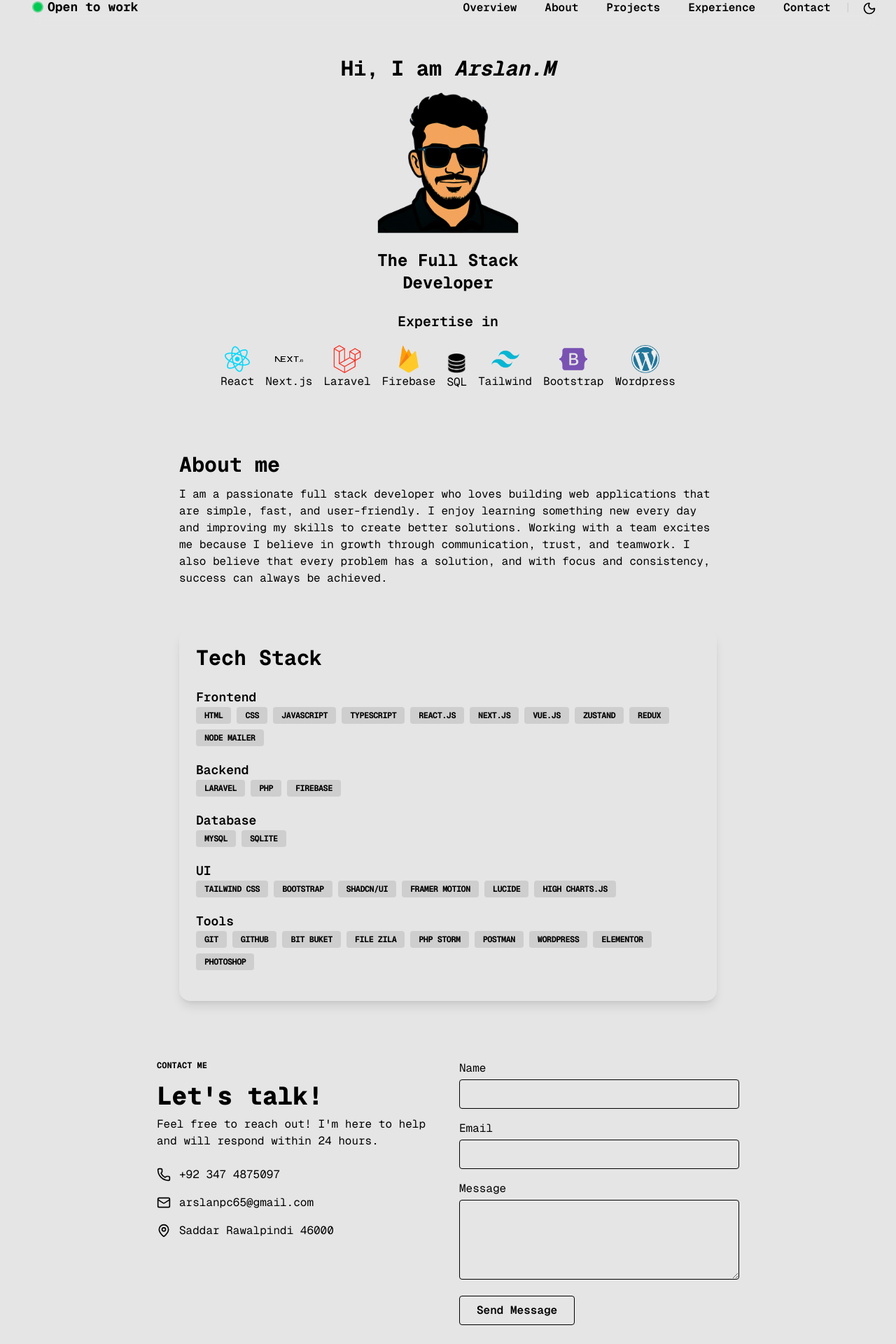
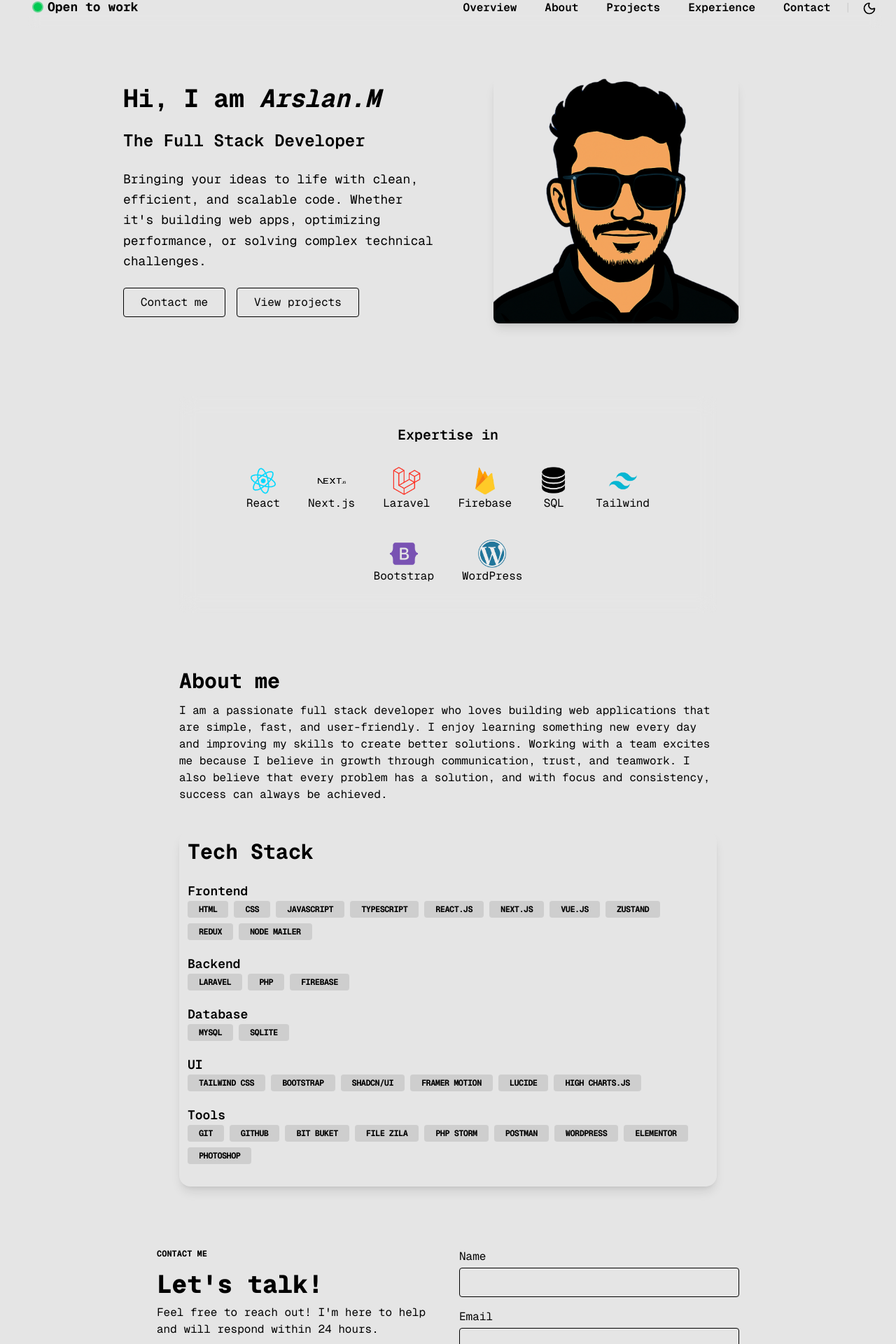
Before and after one commit to arslan433/Ar-Portfolio, a Next.js app: page / in a window 1280 px wide. Shown: the part 20-1940 px from the top of the page at 70% size. Built offline with nearby package versions, Linux system fonts and the light colour scheme.

Commit message:
layout change

```diff
--- a/src/components/ContactForm.tsx
+++ b/src/components/ContactForm.tsx
@@ -2,6 +2,16 @@
 
 import { useState } from "react";
 import { Phone, Mail, MapPin } from "lucide-react";
+import { motion } from "framer-motion";
+
+const itemVariants = {
+  hidden: { opacity: 0, x: 50 },
+  visible: (i: number) => ({
+    opacity: 1,
+    x: 0,
+    transition: { delay: i * 0.2, type: "spring", stiffness: 60 },
+  }),
+};
 
 export default function ContactForm() {
   const [form, setForm] = useState({ name: "", email: "", message: "" });
@@ -30,7 +40,7 @@ export default function ContactForm() {
   };
 
   return (
-    <section className="max-w-4xl mx-auto p-8 grid md:grid-cols-2 gap-8 mt-3">
+    <section className="max-w-4xl mx-auto p-8 grid md:grid-cols-2 gap-8 mt-4">
       <div>
         <h2 className="text-xs  font-bold mb-4">CONTACT ME</h2>
         <p className="text-4xl font-extrabold mb-2">Let's talk!</p>
@@ -72,11 +82,16 @@ export default function ContactForm() {
           </li>
         </ul>
 
-
       </div>
 
-      <form onSubmit={handleSubmit} className="space-y-4">
-        <div>
+      <motion.form
+        onSubmit={handleSubmit}
+        className="space-y-4"
+        initial="hidden"
+        whileInView="visible"
+        viewport={{ once: true, amount: 0.3 }}
+      >
+        <motion.div custom={0} variants={itemVariants}>
           <label className="block mb-1">Name</label>
           <input
             name="name"
@@ -85,8 +100,9 @@ export default function ContactForm() {
             className="w-full border rounded px-3 py-2"
             required
           />
-        </div>
-        <div>
+        </motion.div>
+
+        <motion.div custom={1} variants={itemVariants}>
           <label className="block mb-1">Email</label>
           <input
             type="email"
@@ -96,8 +112,9 @@ export default function ContactForm() {
             className="w-full border rounded px-3 py-2"
             required
           />
-        </div>
-        <div>
+        </motion.div>
+
+        <motion.div custom={2} variants={itemVariants}>
           <label className="block mb-1">Message</label>
           <textarea
             name="message"
@@ -107,7 +124,9 @@ export default function ContactForm() {
             rows={4}
             required
           />
-        </div>
+        </motion.div>
+
+        <motion.div custom={3} variants={itemVariants}>
           <button
             type="submit"
             className="px-6 py-2 border rounded font-semibold hover:bg-white/50 transition"
@@ -115,7 +134,8 @@ export default function ContactForm() {
             Send Message
           </button>
           {status && <p className="mt-2">{status}</p>}
-      </form>
+        </motion.div>
+      </motion.form>
     </section>
   );
 }
--- a/src/components/Overview.tsx
+++ b/src/components/Overview.tsx
@@ -10,145 +10,140 @@ export default function Overview() {
     return (
         <>
             <Header />
-            <div id="overview" className="flex max-sm:mx-3 justify-center ">
-                <div className="flex flex-col mt-20">
-                    <div className="max-w-sm rounded-md bg-whte/10 p-5 backdirop-blur-md text-center items-center" id="">
-                        <div className="justify-items-center">
-                            <h1 id="overview" className="text-3xl font-bold pb-4 max-sm:w-[307px]"> Hi, I am <i>Arslan.M</i> </h1>
+            <div id="overview" className="flex max-sm:mx-3 justify-center py-5 flex-col items-center">
+                {/* Hero Section */}
+                <section className="grid md:grid-cols-2 items-center gap-8 px-8 py-6 pt-28 rounded-lg">
+                    {/* Left Side - Text */}
+                    <div className="space-y-6">
+                        <h1 className="text-4xl font-bold">
+                            Hi, I am <i>Arslan.M</i>
+                        </h1>
+                        <h2 className="text-2xl font-semibold">The Full Stack Developer</h2>
+                        <p className="text-lg leading-relaxed max-w-md">
+                            Bringing your ideas to life with clean, efficient, and scalable code.
+                            Whether it's building web apps, optimizing performance, or solving
+                            complex technical challenges.
+                        </p>
+
+                        <div className="flex gap-4">
+                            <button className="px-6 py-2 border rounded hover:bg-white hover:text-black transition">
+                                Contact me
+                            </button>
+                            <button className="px-6 py-2 border rounded hover:bg-white hover:text-black transition">
+                                View projects
+                            </button>
+                        </div>
+                    </div>
+
+                    {/* Right Side - Profile Image with Motion */}
                     <motion.div
-                                animate={{
-                                    y: [.5, .5, .5],
-                                    scale: [1, 1.03, 1],
-                                }}
-                                transition={{
-                                    duration: 1,
-                                    repeat: Infinity,
-                                    ease: "easeInOut",
-                                }}
+                        animate={{ y: [0, .5, 0], scale: [1, 1.01, 1] }}
+                        transition={{ duration: 2, repeat: Infinity, ease: "easeInOut" }}
+                        className="flex justify-center"
                     >
                         <Image
                             src="/assets/profile.png"
                             alt="profile"
-                                    width={200}
-                                    height={200}
+                            width={350}
+                            height={350}
+                            className="rounded-lg shadow-lg"
                         />
                     </motion.div>
-                            <h2 className="text-2xl font-bold mt-2 p-4">The Full Stack Developer</h2>
-                        </div>
+                </section>
+
+                {/* Expertise Section */}
+                <div className="flex flex-col mt-20 w-full items-center">
+                    <div className="max-w-3xl w-full rounded-md p-8 backdrop-blur-md text-center">
                         <DropdownMenuSeparator />
-                        {/* Expertises section */}
-                        <div className="justify-items-center">
-                            <h3 className="text-xl font-semibold pb-3">Expertise in</h3>
-                            <div className="flex max-sm:flex-wrap max-sm:justify-center">
-                                <div className="p-2 justify-items-center">
-                                    <motion.div animate={{ rotate: 360 }}
-                                        transition={{
-                                            repeat: Infinity,
-                                            repeatType: "loop",
-                                            duration: 5,
-                                            ease: "linear",
-                                        }}>
+                        <h3 className="text-xl font-semibold pb-6">Expertise in</h3>
 
-                                        <Image
-                                            src="/assets/react.webp"
-                                            alt="logo"
-                                            width={40}
-                                            height={40}
-                                        />
+                        <div className="flex flex-wrap justify-center gap-6">
+                            {/* React */}
+                            <div className="p-2 flex flex-col items-center">
+                                <motion.div
+                                    animate={{ rotate: 360 }}
+                                    transition={{ repeat: Infinity, repeatType: "loop", duration: 5, ease: "linear" }}
+                                >
+                                    <Image src="/assets/react.webp" alt="React" width={40} height={40} />
                                 </motion.div>
                                 <h4>React</h4>
                             </div>
-                                <div className="p-2 justify-items-center">
+
+                            {/* Next.js */}
+                            <div className="p-2 flex flex-col items-center" id='imginvert'>
                                 <Image
                                     src="/assets/next.webp"
-                                        alt="logo"
+                                    alt="Next.js"
                                     width={40}
                                     height={40}
                                     className="invert brightness-0"
-                                        id="imginvert"
                                 />
                                 <h4>Next.js</h4>
                             </div>
-                                <div className="p-2 justify-items-center">
-                                    <Image
-                                        src="/assets/laravel.webp"
-                                        alt="logo"
-                                        width={40}
-                                        height={40}
-                                    />
+
+                            {/* Laravel */}
+                            <div className="p-2 flex flex-col items-center">
+                                <Image src="/assets/laravel.webp" alt="Laravel" width={40} height={40} />
                                 <h4>Laravel</h4>
                             </div>
-                                <div className="p-2 justify-items-center">
-                                    <Image
-                                        src="/assets/firebase.webp"
-                                        alt="logo"
-                                        width={40}
-                                        height={40}
-                                    />
+
+                            {/* Firebase */}
+                            <div className="p-2 flex flex-col items-center">
+                                <Image src="/assets/firebase.webp" alt="Firebase" width={40} height={40} />
                                 <h4>Firebase</h4>
                             </div>
-                                <div className="p-2 justify-items-center mt-3 max-sm:mt-0">
+
+                            {/* SQL */}
+                            <div className="p-2 flex flex-col items-center" id="imginvert">
                                 <Image
                                     src="/assets/sql.webp"
-                                        alt="logo"
+                                    alt="SQL"
                                     width={40}
                                     height={40}
                                     className="invert brightness-0"
-                                        id="imginvert"
                                 />
                                 <h4>SQL</h4>
                             </div>
-                                <div className="p-2 justify-items-center">
-                                    <Image
-                                        src="/assets/tailwind.webp"
-                                        alt="logo"
-                                        width={40}
-                                        height={40}
-                                    />
+
+                            {/* Tailwind */}
+                            <div className="p-2 flex flex-col items-center">
+                                <Image src="/assets/tailwind.webp" alt="Tailwind" width={40} height={40} />
                                 <h4>Tailwind</h4>
                             </div>
 
-                                <div className="p-2 justify-items-center">
-                                    <Image
-                                        src="/assets/bootstrap.webp"
-                                        alt="logo"
-                                        width={40}
-                                        height={40}
-                                    />
+                            {/* Bootstrap */}
+                            <div className="p-2 flex flex-col items-center">
+                                <Image src="/assets/bootstrap.webp" alt="Bootstrap" width={40} height={40} />
                                 <h4>Bootstrap</h4>
                             </div>
-                                <div className="p-2 justify-items-center">
-                                    <Image
-                                        src="/assets/wordpress.webp"
-                                        alt="logo"
-                                        width={40}
-                                        height={40}
-                                    />
-                                    <h4>Wordpress</h4>
+
+                            {/* WordPress */}
+                            <div className="p-2 flex flex-col items-center">
+                                <Image src="/assets/wordpress.webp" alt="WordPress" width={40} height={40} />
+                                <h4>WordPress</h4>
                             </div>
                         </div>
                     </div>
                 </div>
             </div>
-            </div>
-            <section id="about" className="justify-content-center justify-items-center">
+            <section id="about" className="justify-content-center justify-items-center py- pt-15">
                 <motion.div className="w-3/5 max-sm:w-[95%] max-sm:px-2"
                     initial={{ opacity: 0, y: 100 }}
                     whileInView={{ opacity: 1, y: 0 }}
                     transition={{ duration: .8 }}
                     viewport={{ once: true }}
                 >
-                    <h2 className="text-3xl font-bold text-cener mb-3 pt-15">About me</h2>
+                    <h2 className="text-3xl font-bold mb-3">About me</h2>
                     <div className="">
-                        <p className="text-left mb-15">I am a passionate full stack developer who loves building web applications that are simple, fast, and user-friendly. I enjoy learning something new every day and improving my skills to create better solutions. Working with a team excites me because I believe in growth through communication, trust, and teamwork. I also believe that every problem has a solution, and with focus and consistency, success can always be achieved.</p>
+                        <p className="text-left mb-">I am a passionate full stack developer who loves building web applications that are simple, fast, and user-friendly. I enjoy learning something new every day and improving my skills to create better solutions. Working with a team excites me because I believe in growth through communication, trust, and teamwork. I also believe that every problem has a solution, and with focus and consistency, success can always be achieved.</p>
                     </div>
                 </motion.div>
             </section>
-            <section id="tech-stack" className="justify-content-center justify-items-center pt-">
-                <TechStack/>
+            <section id="tech-stack" className="justify-content-center justify-items-center py-5 pt-10">
+                <TechStack />
             </section>
-            <section className="m-0 pt-10" id="contact">
-                <ContactForm/>
+            <section className="py-5" id="contact">
+                <ContactForm />
             </section>
         </>
     )
--- a/src/components/TechStack.tsx
+++ b/src/components/TechStack.tsx
@@ -9,18 +9,18 @@ export default function TechStack() {
   };
 
   return (
-    <section className="p-6 rounded-2xl shadow-lg w-3/5 max-sm:w-[95%] mt-15">
+    <section className="p-3 rounded-2xl shadow-lg w-3/5 max-sm:w-[95%]">
       <h2 className="text-3xl font-bold mb-6">Tech Stack</h2>
       <div className="">
         {Object.entries(stack).map(([category, items]) => (
           <div key={category} className="mb-5">
-            <h3 className="text-lg font-semibold mb2">{category}</h3>
+            <h3 className="text-lg font-semibold">{category}</h3>
 
             <div className="flex flex-wrap gap-2">
               {items.map((tech) => (
                 <div
                   key={tech}
-                  className="bg-white/15 px-3 py-1 rounded-sm "
+                  className="bg-white/15 px-4 py-1 rounded-sm "
                   id="bgchange"
                 >
                   <p className="font-[700] tracking-tighter uppercase text-xs font-sans ">
```
Lines whose indentation alone changed are shown as unchanged.
